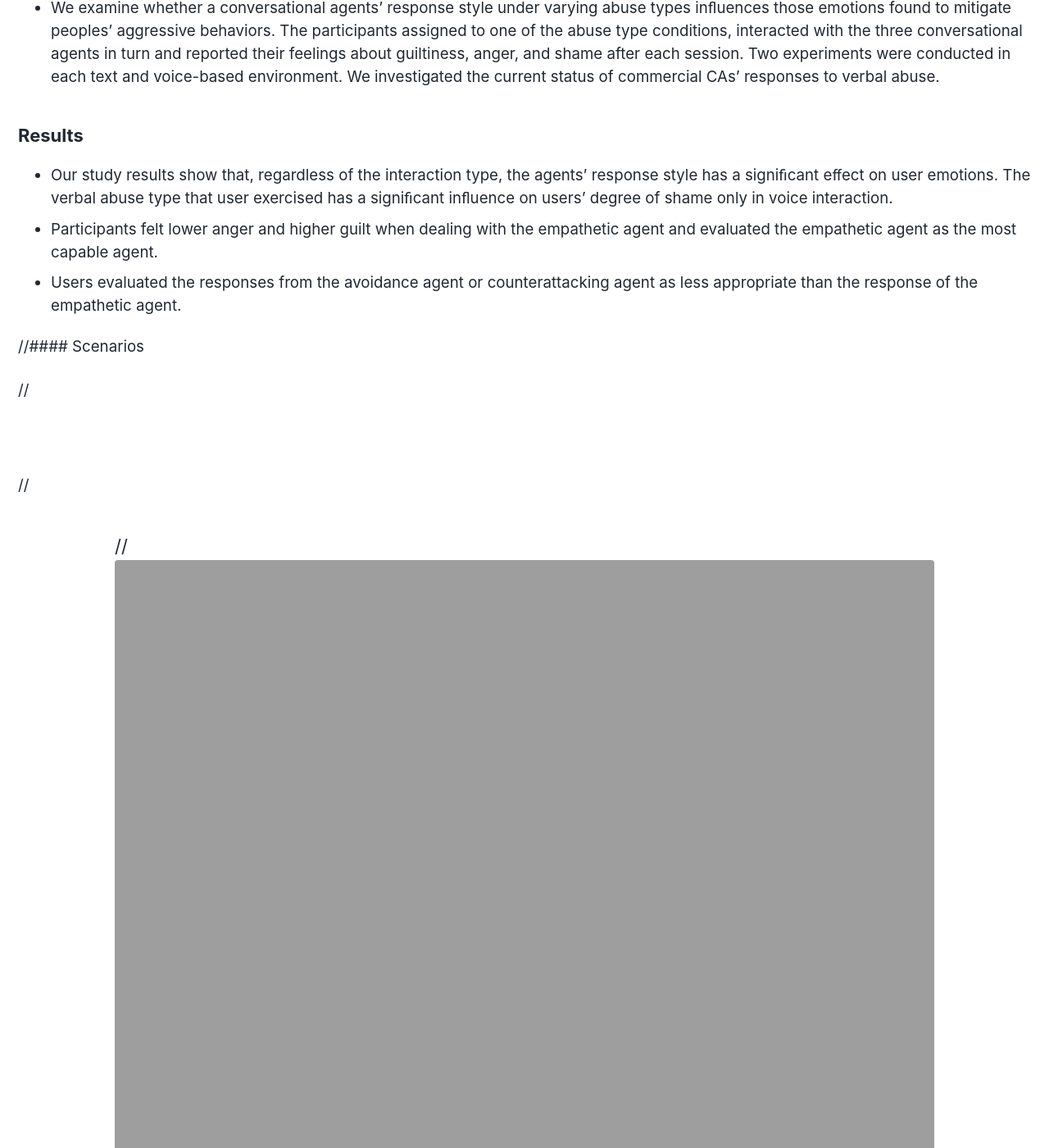
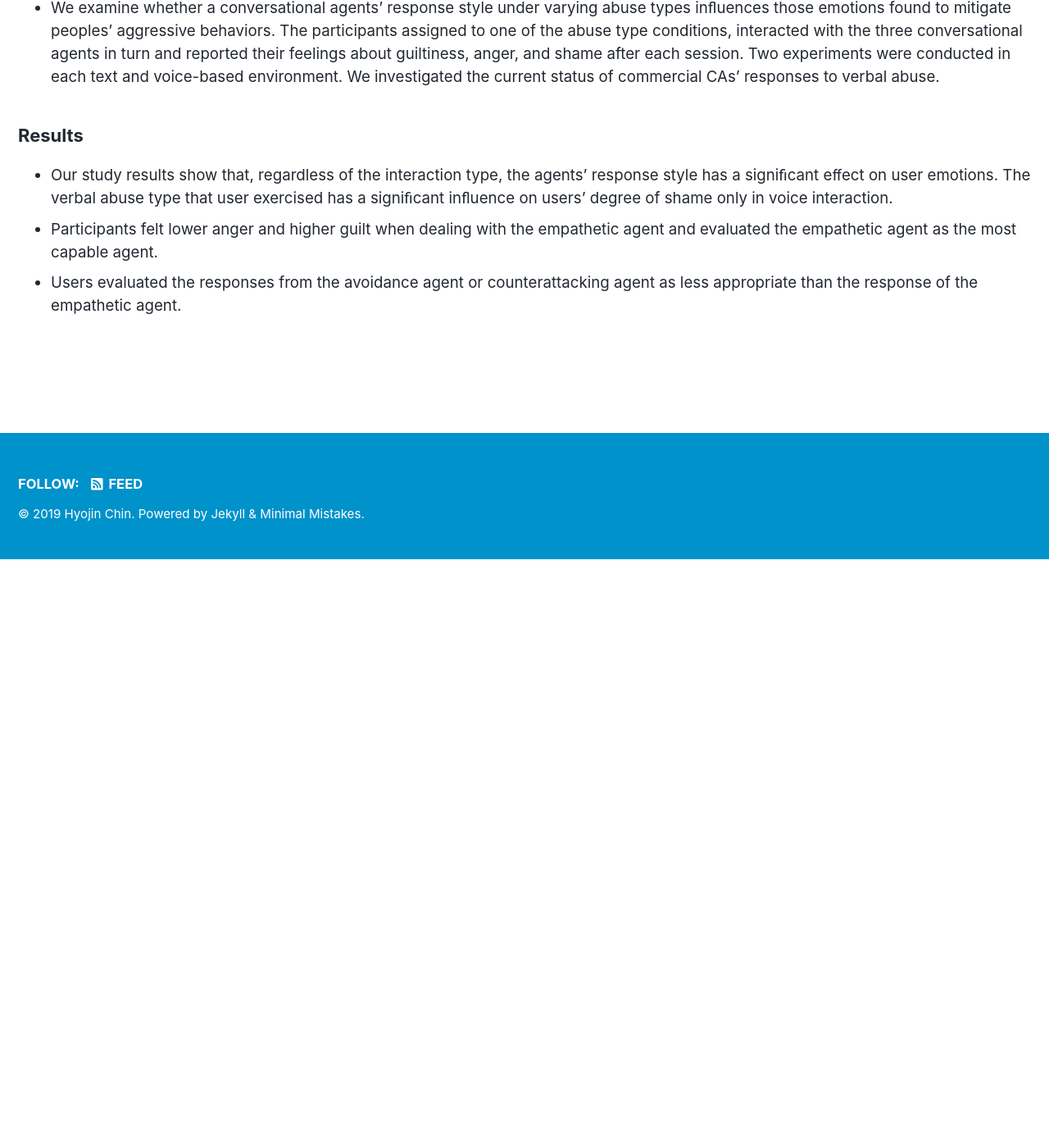
Before and after one commit to tesschin/tesschin.github.io, a Jekyll site: the page built from _pages/empathy.md, in a window 1280 px wide and 1400 px high, scrolled down 717 px. Shown: the whole window at 82% size. Built offline with Jekyll 4.4.1, drawn with Linux system fonts in a browser that asks for light colours; nearby versions of some CDN libraries; some of the changed text lies outside the part shown.

Commit message:
Update empathy.md

```diff
--- a/_pages/empathy.md
+++ b/_pages/empathy.md
@@ -23,20 +23,3 @@ header:
 * Our study results show that, regardless of the interaction type, the agents’ response style has a signiﬁcant eﬀect on user emotions. The verbal abuse type that user exercised has a signiﬁcant inﬂuence on users’ degree of shame only in voice interaction.
 *	Participants felt lower anger and higher guilt when dealing with the empathetic agent and evaluated the empathetic agent as the most capable agent.
 *	Users evaluated the responses from the avoidance agent or counterattacking agent as less appropriate than the response of the empathetic agent.
-
-
-//#### Scenarios
-
-//{% include gallery id="challenges" %}
-
-
-//<figure style="width: 1000px" class="align-center">
-//  <img src="{{ site.url }}{{ site.baseurl }}/assets/images/hmpl/cherry.jpg " alt="">
-//  <figcaption>the better.</figcaption>
-//</figure>
-
-//#### Scenarios
-
-
-
-//### References
```
